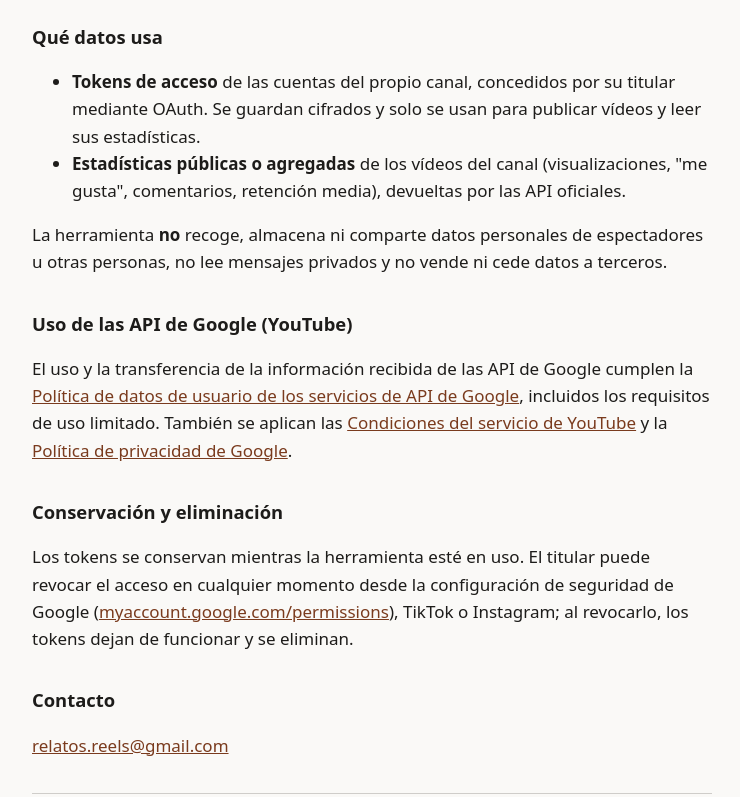
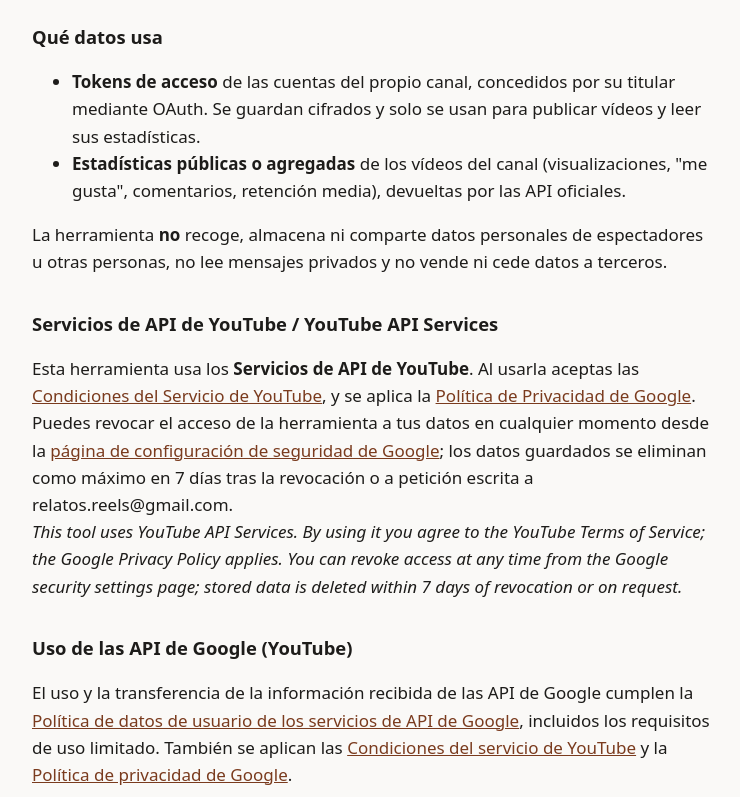
Before and after one commit to joseluisrubiovelez-netizen/joseluisrubiovelez-netizen.github.io, a plain HTML site: page privacidad.html in a window 1280 px wide. Shown: the part 397-1194 px from the top of the page, without its empty margins (268-1008 px from the left). Drawn offline with Linux system fonts and the light colour scheme.

Commit message:
Privacidad: cláusulas de los Servicios de API de YouTube
Co-Authored-By: Claude Opus 5.5 <noreply@anthropic.com>

```diff
--- a/privacidad.html
+++ b/privacidad.html
@@ -29,6 +29,18 @@
   <p>La herramienta <strong>no</strong> recoge, almacena ni comparte datos personales de
      espectadores u otras personas, no lee mensajes privados y no vende ni cede datos a terceros.</p>
 
+  <h2>Servicios de API de YouTube / YouTube API Services</h2>
+  <p>Esta herramienta usa los <strong>Servicios de API de YouTube</strong>. Al usarla aceptas las
+     <a href="https://www.youtube.com/t/terms">Condiciones del Servicio de YouTube</a>, y se aplica la
+     <a href="https://policies.google.com/privacy">Política de Privacidad de Google</a>.
+     Puedes revocar el acceso de la herramienta a tus datos en cualquier momento desde la
+     <a href="https://security.google.com/settings/security/permissions">página de configuración de
+     seguridad de Google</a>; los datos guardados se eliminan como máximo en 7 días tras la revocación
+     o a petición escrita a relatos.reels@gmail.com.<br>
+     <em>This tool uses YouTube API Services. By using it you agree to the YouTube Terms of Service;
+     the Google Privacy Policy applies. You can revoke access at any time from the Google security
+     settings page; stored data is deleted within 7 days of revocation or on request.</em></p>
+
   <h2>Uso de las API de Google (YouTube)</h2>
   <p>El uso y la transferencia de la información recibida de las API de Google cumplen la
      <a href="https://developers.google.com/terms/api-services-user-data-policy">Política de
```
